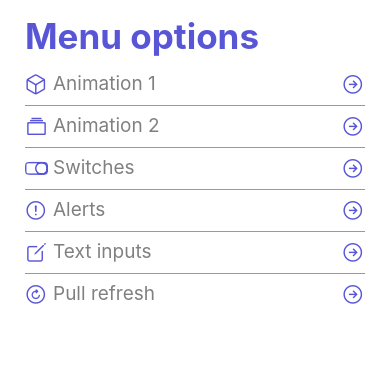
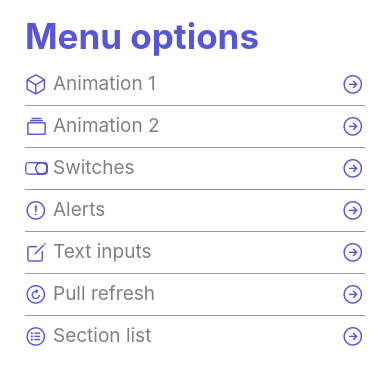
Before and after one commit to ChristianRV29/RNComponents, a React Native app: screen / in a window 390 px wide. Shown: the top 384 px of the page. Built offline with nearby package versions, Linux system fonts and the light colour scheme.

Commit message:
SectionListScreen created and inserted within HomeScreen list

```diff
--- a/src/data/menuItems.ts
+++ b/src/data/menuItems.ts
@@ -31,4 +31,9 @@ export const menuItems: ItemProps[] = [
     icon: 'refresh-circle-outline',
     screenName: 'PullToRefreshScreen',
   },
+  {
+    name: 'Section list',
+    icon: 'list-circle-outline',
+    screenName: 'SectionListScreen',
+  },
 ];
--- a/src/navigation/StackNavigator.tsx
+++ b/src/navigation/StackNavigator.tsx
@@ -8,6 +8,7 @@ import SwitchScreen from '~src/screens/SwitchScreen';
 import AlertScreen from '~src/screens/AlertScreen';
 import TextInputScreen from '~src/screens/TextInputScreen';
 import PullToRefreshScreen from '~src/screens/PullToRefreshScreen';
+import SectionListScreen from '~src/screens/SectionListScreen';
 
 const { Navigator, Screen } = createStackNavigator();
 
@@ -28,6 +29,7 @@ const StackNavigator = () => {
       <Screen name={'AlertScreen'} component={AlertScreen} />
       <Screen name={'TextInputScreen'} component={TextInputScreen} />
       <Screen name={'PullToRefreshScreen'} component={PullToRefreshScreen} />
+      <Screen name={'SectionListScreen'} component={SectionListScreen} />
     </Navigator>
   );
 };
--- /dev/null
+++ b/src/screens/SectionListScreen.tsx
@@ -0,0 +1,15 @@
+import React from 'react';
+import { View } from 'react-native';
+
+import HeaderTitle from '~src/components/Header/Header';
+import { globalStyles } from '../theme/appTheme';
+
+const SectionListScreen = () => {
+  return (
+    <View style={globalStyles.container}>
+      <HeaderTitle title={'Section list'} />
+    </View>
+  );
+};
+
+export default SectionListScreen;
```
